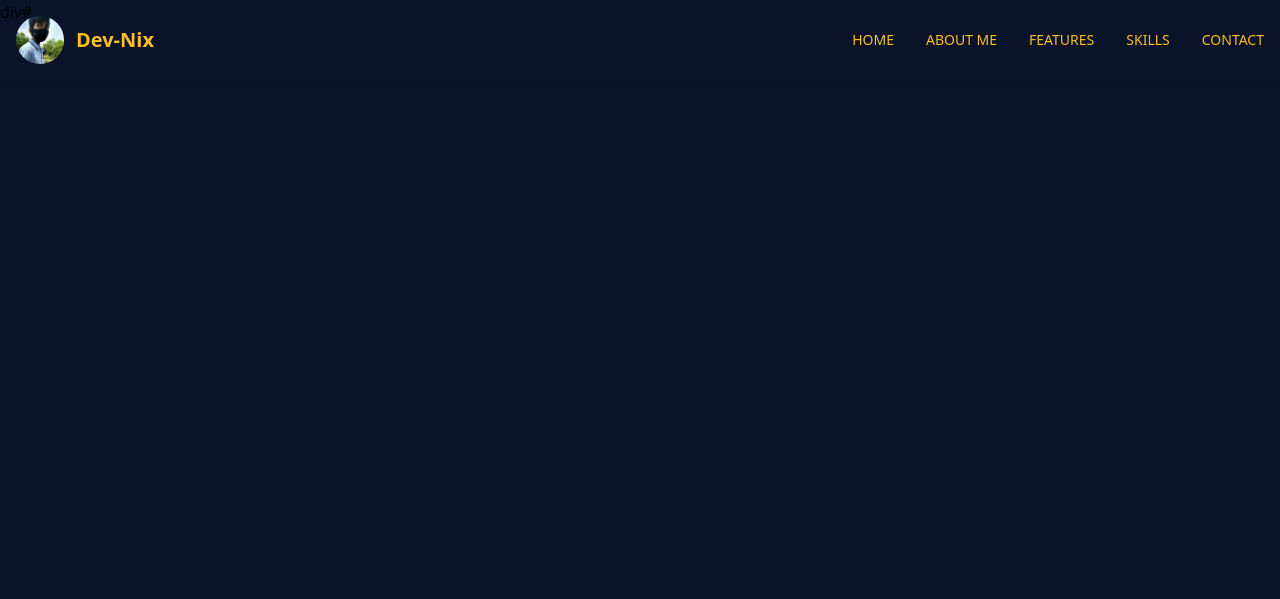
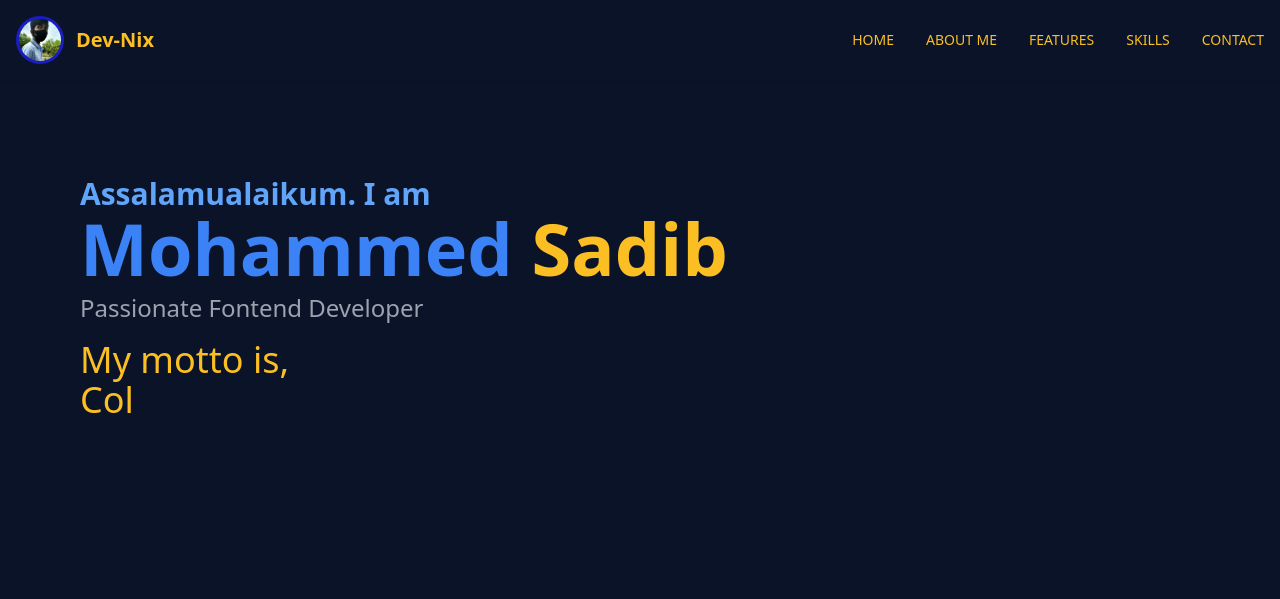
Before and after one commit to devnix-sadib/Dev-nix-sadib, a website: page index.html in a window 1280 px wide. Drawn offline with nearby package versions, Linux system fonts and the light colour scheme.

Commit message:
home  part added

```diff
--- a/index.html
+++ b/index.html
@@ -23,6 +23,9 @@
 
 ;
         }
+        .logo{
+            border: 3px solid rgb(28, 28, 197);
+        }
     </style>
 </head>
 
@@ -32,7 +35,7 @@
         <div class="container mx-auto flex items-center justify-between">
             <!-- Logo -->
             <div class="flex items-center">
-                <img src="img/me.jpg" alt="Profile" class="h-12 w-12 rounded-full">
+                <img src="img/me.jpg" alt="Profile" class=" logo h-12 w-12 rounded-full border">
                 <h1 class="text-xl font-bold text-yellow-400 ml-3">Dev-Nix</h1>
             </div>
 
@@ -63,7 +66,15 @@
         </div>
     </header>
     <!--About saction-->
-div#
+<div id="about">
+    <div class="flex py-44">
+         <div class="px-20">
+            <p class="salam text-blue-400 text-3xl font-bold  ">Assalamualaikum. I am</p>
+            <h1 class="text-7xl font-bold text-blue-500">Mohammed <span class="text-yellow-400">Sadib</span></h1>
+             <p class="text-gray-400 text-2xl mt-2">Passionate Fontend Developer</p>
+             <p class="text-yellow-400 text-4xl mt-4">My motto is,</p>
+             <p class="text-yellow-400 text-4xl">Col</p> </div> </div>
+</div>
 
     <script>
         const menuButton = document.getElementById('menuButton');
```
